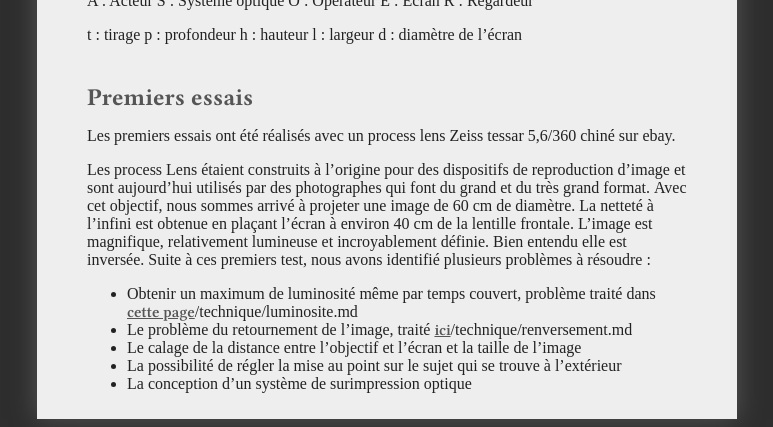
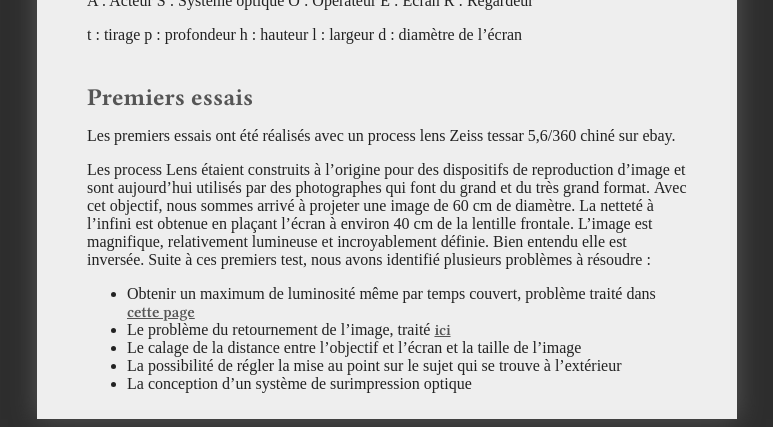
Before and after one commit to virginienokill/camera-obscura, a Jekyll site: the page built from contenu/technique/optique.md, in a window 1280 px wide, cut to the strip 494-921 px from the top of the page. Shown: the whole strip, without its empty margins (253-1026 px from the left). Built offline with Jekyll 4.4.1, drawn with Linux system fonts in a browser that asks for light colours; nearby versions of some CDN libraries; some web fonts are replaced; our own code applies the rules of GitHub Pages for plain Markdown files; a script that is not in the unit is left out; the repository's description, which GitHub fills in, is left out.

Commit message:
Update optique.md

```diff
--- a/contenu/technique/optique.md
+++ b/contenu/technique/optique.md
@@ -12,8 +12,8 @@
 
 Les process Lens étaient construits à l'origine pour des dispositifs de reproduction d’image et sont aujourd’hui utilisés par des photographes qui font du grand et du très grand format. Avec cet objectif, nous sommes arrivé à projeter une image de 60 cm de diamètre. La netteté à l'infini est obtenue en plaçant l'écran à environ 40 cm de la lentille frontale. L'image est magnifique, relativement lumineuse et incroyablement définie. Bien entendu elle est inversée. Suite à ces premiers test, nous avons identifié plusieurs problèmes à résoudre :
 
-- Obtenir un maximum de luminosité même par temps couvert, problème traité dans [cette page](../technique/renversement.md)/technique/luminosite.md
-- Le problème du retournement de l’image, traité [ici](../technique/renversement.md)/technique/renversement.md
+- Obtenir un maximum de luminosité même par temps couvert, problème traité dans [cette page](../technique/luminosite.md)
+- Le problème du retournement de l’image, traité [ici](../technique/renversement.md)
 - Le calage de la distance entre l’objectif et l’écran et la taille de l'image
 - La possibilité de régler la mise au point sur le sujet qui se trouve à l’extérieur
 - La conception d’un système de surimpression optique
```
